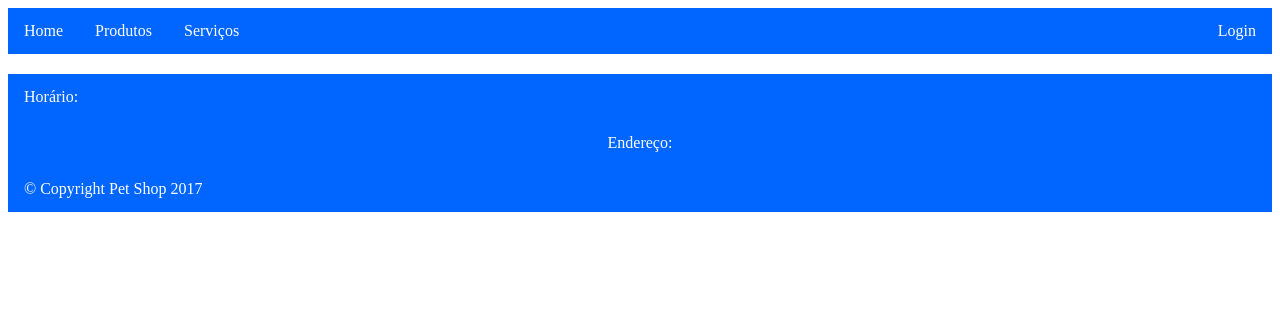
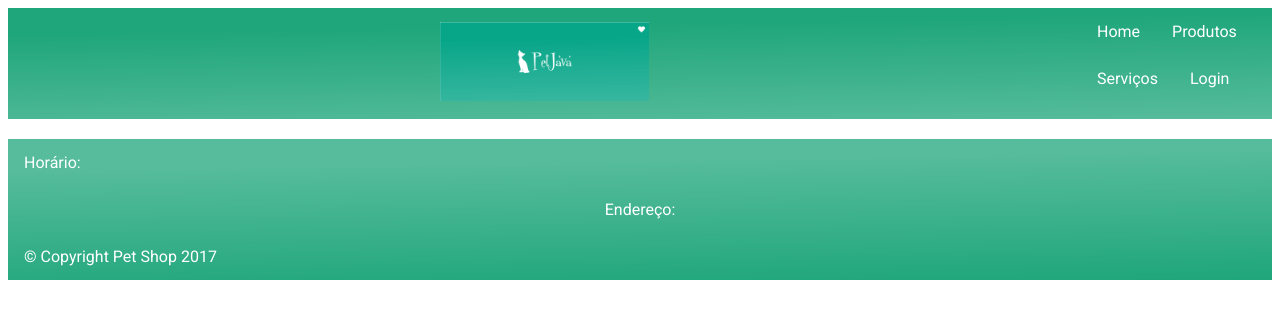
Before and after one commit to LucasAntognoni/SCC0219, a plain HTML site: page index.html in a window 1280 px wide. Drawn offline with Linux system fonts and the light colour scheme.

Commit message:
"Primeiras mudanças por Filão"

```diff
--- a/css/style.css
+++ b/css/style.css
@@ -1,10 +1,15 @@
 /*__________________HEADER__________________*/
+
+body {
+    font-family: 'Roboto', sans-serif;
+    font-size: 1em;
+}
 
 .header {
   width: auto;
   border-radius: 0;
   border: 0;
-  background-color: #0066ff;
+  background-color: #1fa67a;
 }
 
 ul {
@@ -28,7 +33,19 @@ li a {
 
 /* Change the link color to #111 (black) on hover*/
 li a:hover {
-    background-color: #1a75ff;
+    background-color: #87E5bf;
+}
+
+li input {
+    margin-top: 1.3em;
+}
+
+li button {
+    margin-top: 1.3em;
+}
+ nav {
+    background: linear-gradient(359deg, rgba(255, 255, 255, 0.247059) 0%, rgba(255, 255, 255, 0) 80%);
+    display: block;
 }
 
 /*__________________END__________________*/
@@ -39,7 +56,8 @@ li a:hover {
   width: auto;
   border-radius: 0;
   border: 0;
-  background-color: #0066ff;
+  background: linear-gradient(359deg, rgba(255, 255, 255, 0) 0%, rgba(255, 255, 255, 0.247059) 80%);
+  background-color: #1fa67a;
   margin-top: 20px;
 }
 
--- a/index.html
+++ b/index.html
@@ -1,19 +1,27 @@
 <!DOCTYPE html>
 <html lang="pt">
   <head>
+    <meta name="viewport" content="width=device-width, initial-scale=1.0">
     <meta charset="utf-8">
     <title>Pet Shop</title>
-    <link rel="stylesheet" href="/css/style.css">
+      <link rel="stylesheet" href="./css/style.css">
+            <link href='http://fonts.googleapis.com/css?family=Roboto' rel='stylesheet' type='text/css'>
+
   </head>
   <body>
     <header>
       <div class="header">
+        <nav>
           <ul>
+            <li><a href="#home"><img border="0" alt="PetJava" width="20%" height="20%" src="./img/logo.PNG"></a></li>
             <li><a href="#home">Home</a></li>
+            <!--<li><input type="text" autocomplete="on"> </li>
+            <li><button type="submit" onclick="">Search</button></li> -->
             <li><a href="#produtos">Produtos</a></li>
             <li><a href="#serviços">Serviços</a></li>
-            <li style="float:right"><a href="#login">Login</a></li>
+            <li><a href="#login">Login</a></li>
           </ul>
+        </nav>
       </div>
     </header>
 
```
Also changed, not shown: img/logo.PNG (added), 2 other files.
